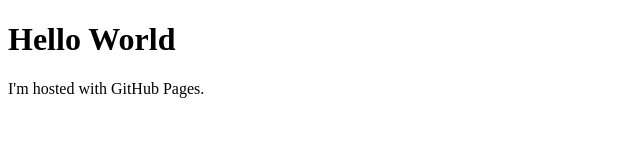
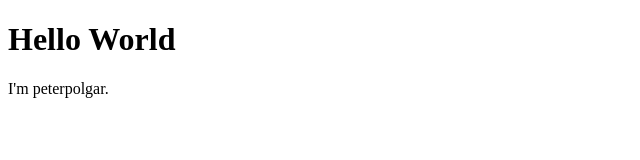
Before and after one commit to peterpolgar/peterpolgar.github.io, a plain HTML site: page index.html in a window 1280 px wide. Shown: the whole page, without its empty margins (0-640 px from the left). Drawn offline with Linux system fonts and the light colour scheme.

Commit message:
Update index.html

```diff
--- a/index.html
+++ b/index.html
@@ -2,6 +2,6 @@
 <html>
 <body>
 <h1>Hello World</h1>
-<p>I'm hosted with GitHub Pages.</p>
+<p>I'm peterpolgar.</p>
 </body>
 </html>
```
